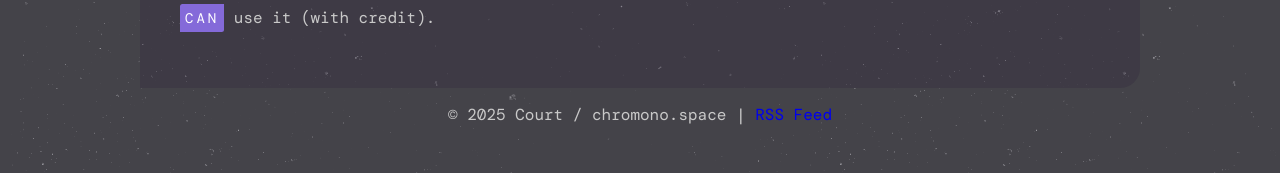
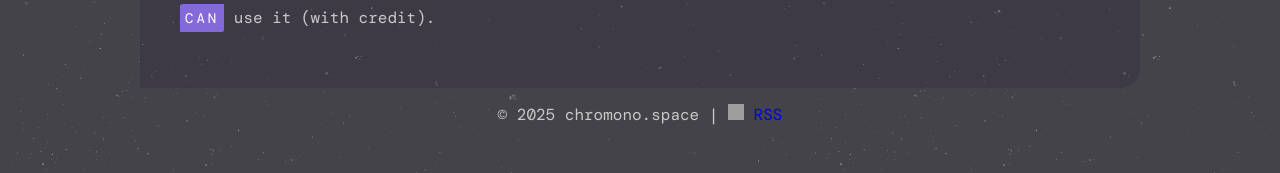
Before and after one commit to iridiumquartz/chromonospace, a Jekyll site: the page built from LICENSE-CONTENT.md, in a window 1280 px wide. Shown: the part 968-1141 px from the top of the page. Built offline with Jekyll 4.4.1, drawn with Linux system fonts in a browser that asks for light colours; some web fonts are replaced; our own code applies the rules of GitHub Pages for plain Markdown files; grey boxes are pictures that could not be loaded.

Commit message:
Update default.html

```diff
--- a/_layouts/default.html
+++ b/_layouts/default.html
@@ -17,7 +17,7 @@
             </div>
         </main>
         <footer>
-              <p>&copy; {{ "now" | date: "%Y" }} Court / chromono.space | <a href="{{ '/feed.xml' | relative_url }}">RSS Feed</a></p>
+              <p>&copy; {{ "now" | date: "%Y" }} chromono.space | <a href="{{ '/feed.xml' | relative_url }}"><img src="https://rss.com/blog/wp-content/uploads/2019/10/social_style_3_rss-512-1.png" alt="RSS Icon" width="16" height="16"> RSS</a></p>
         </footer>
     </div>
     <script src="{{ '/script.js' | relative_url }}"></script>
```
